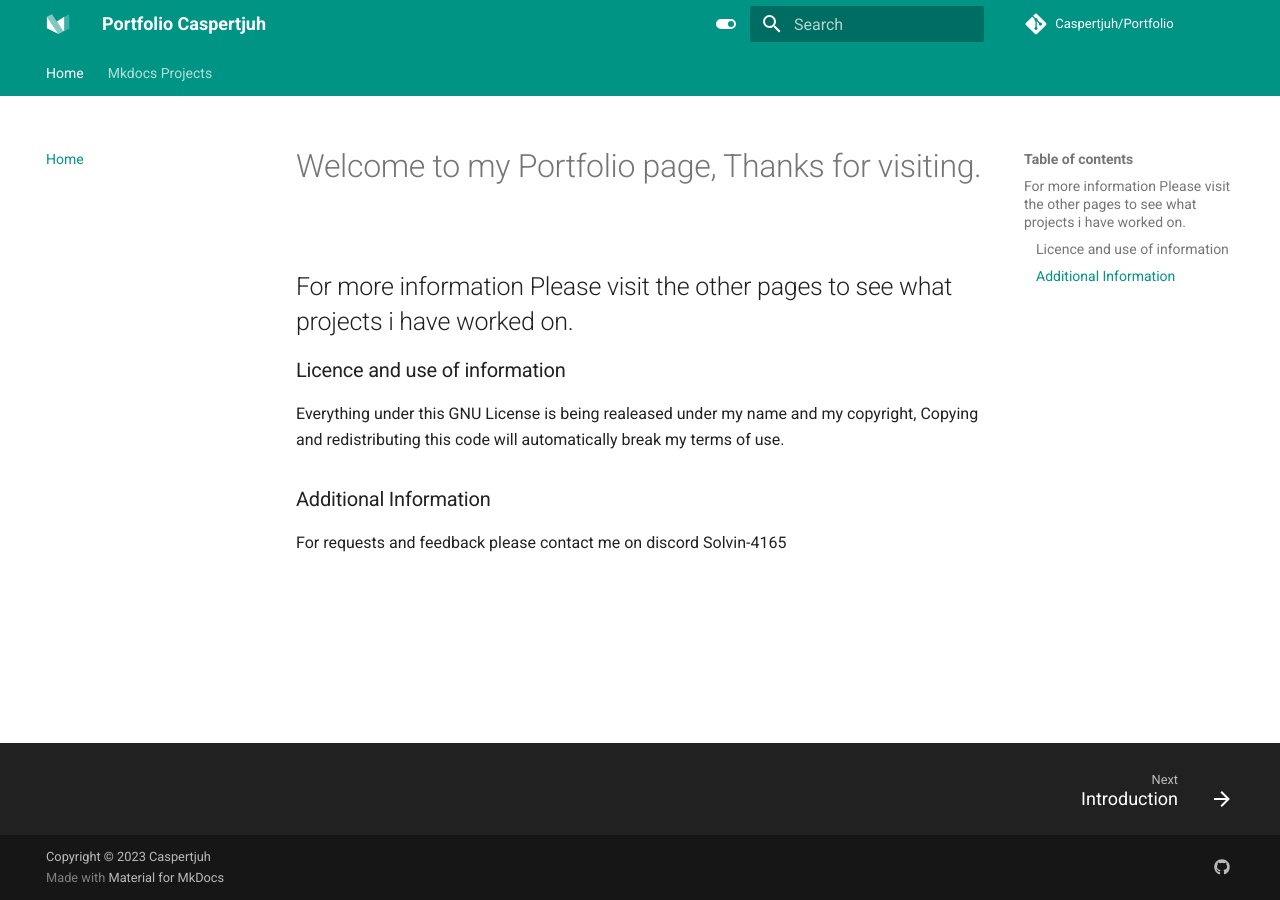
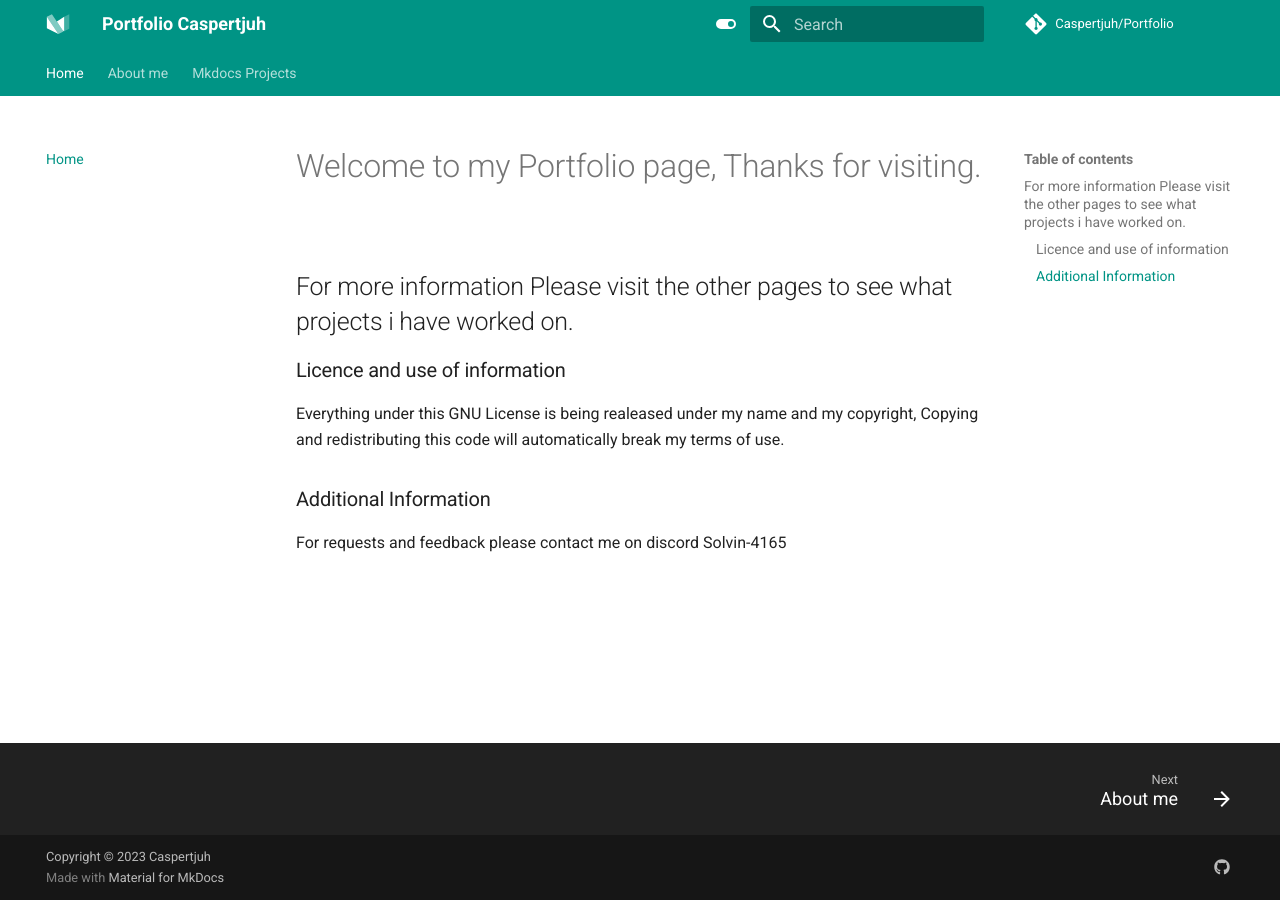
Before and after one commit to Caspertjuh/Portfolio, an MkDocs documentation site: the page built from docs/index.md, in a window 1280 px wide. Built offline with MkDocs 1.6.1 and Material for MkDocs 9.7.7, drawn with Linux system fonts in a browser that asks for light colours; comment, search, counter and statistics services are not loaded; some of the changed lines change nothing that is shown.

Commit message:
Update mkdocs.yml

```diff
--- a/mkdocs.yml
+++ b/mkdocs.yml
@@ -59,7 +59,7 @@ extra:
     json: [.s2]
   analytics:
     provider: google
-    property: $G_Code
+    property: !ENV GOOGLE_ANALYTICS_KEY
   social:
     - icon: fontawesome/brands/github
       link: https://github.com/Caspertjuh
@@ -108,6 +108,7 @@ markdown_extensions:
 # Page tree
 nav:
   - Home: index.md
+  - About me: about.md
   - Mkdocs Projects:
     - Introduction: projects.md
     - Zevenbergen: zevenbergen.md
```
